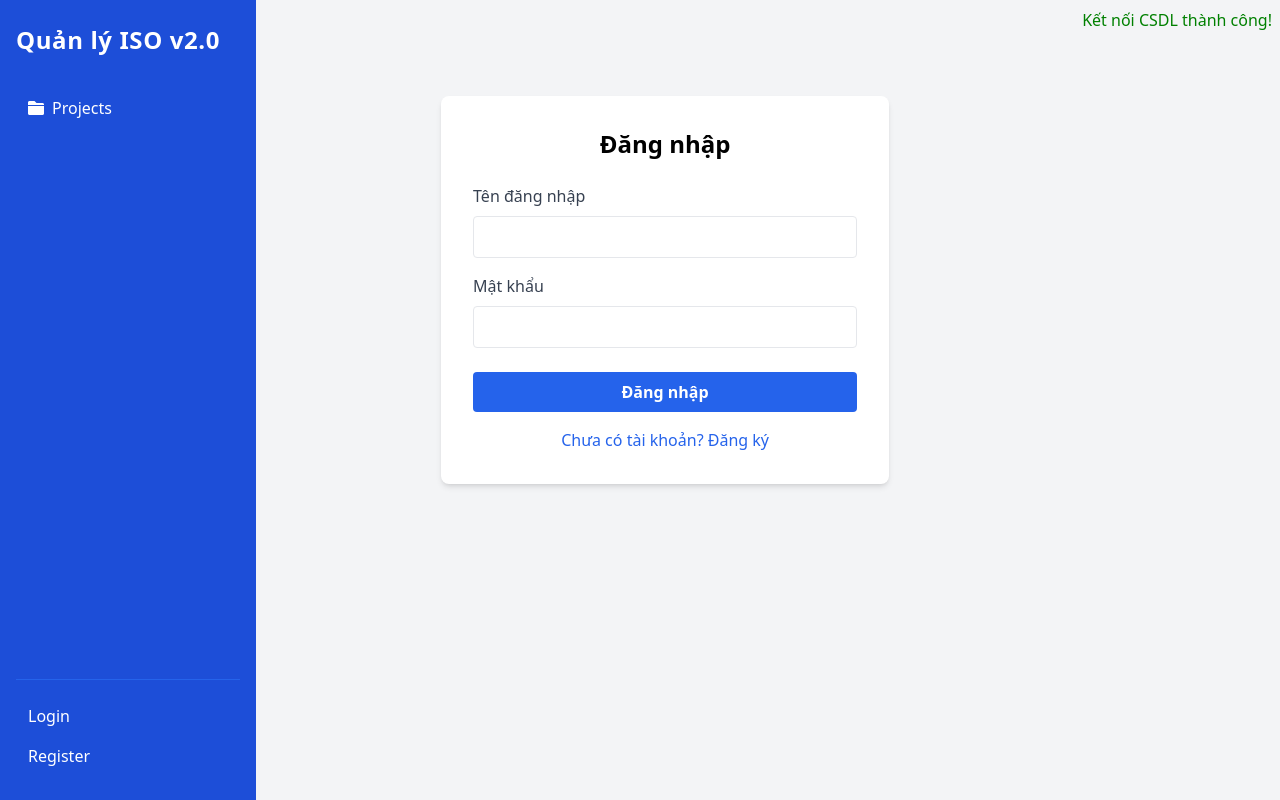
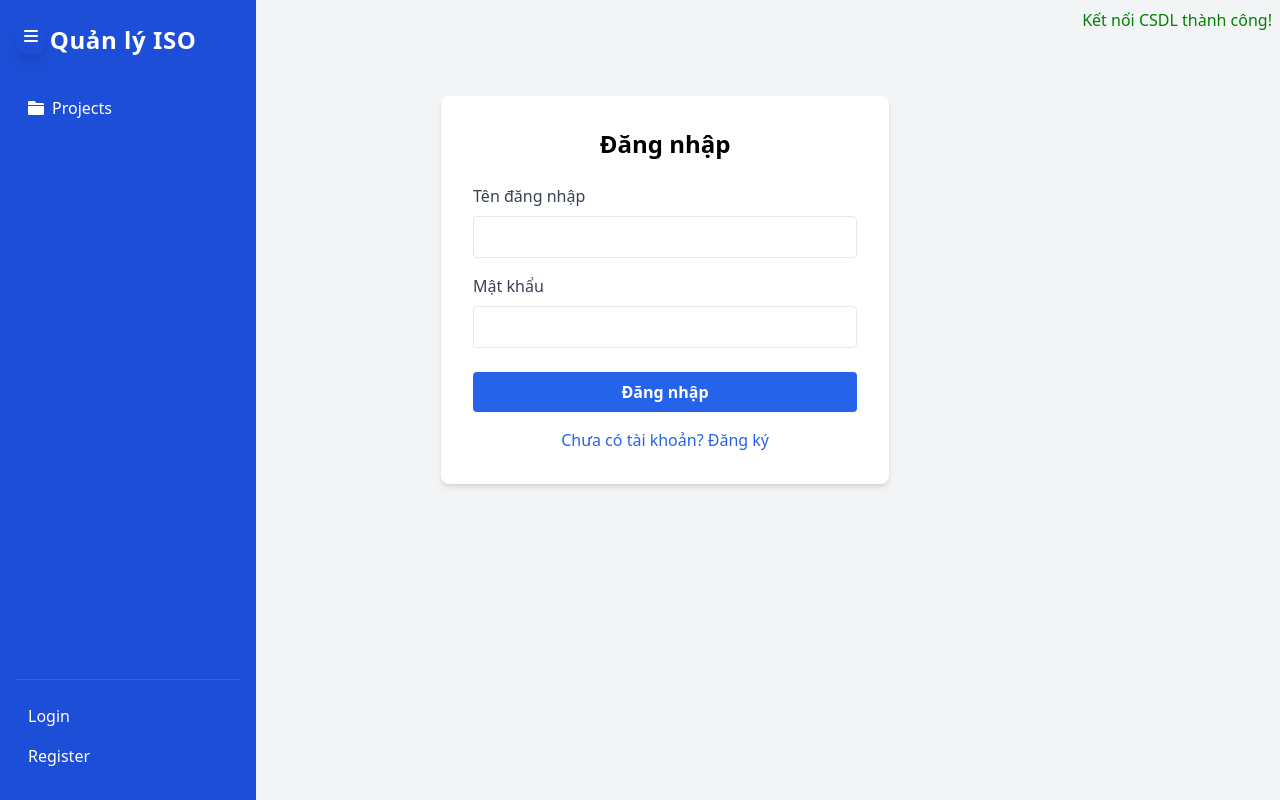
Before and after one commit to mylovetron2/iso2, a PHP site: page /project-management/views/auth/login.php in a window 1280 px wide. Run offline with PHP 8.4, Linux system fonts and the light colour scheme; some libraries are stand-ins or nearby versions.

Commit message:
Sidebar: main content auto-shrinks when sidebar is open on all screens

```diff
--- a/project-management/views/layouts/header.php
+++ b/project-management/views/layouts/header.php
@@ -10,12 +10,20 @@ require_once __DIR__ . '/../../config/constants.php';
     <script src="https://cdn.tailwindcss.com"></script>
     <link rel="stylesheet" href="https://cdnjs.cloudflare.com/ajax/libs/font-awesome/6.0.0/css/all.min.css">
 </head>
+
 <body class="bg-gray-100">
+<!-- Sidebar Toggle Button (mobile & desktop) -->
+<button id="sidebarToggle" class="fixed top-4 left-4 z-50 bg-blue-700 text-white p-2 rounded-full shadow-lg focus:outline-none" aria-label="Toggle Sidebar">
+    <i class="fas fa-bars"></i>
+</button>
 <div class="flex min-h-screen">
     <!-- Sidebar -->
-    <aside class="w-64 bg-blue-700 text-white flex flex-col py-6 px-4 min-h-screen">
-        <div class="mb-8">
-            <a href="index.php" class="text-2xl font-bold tracking-wide">Quản lý ISO v2.0</a>
+    <aside id="sidebar" class="w-64 bg-blue-700 text-white flex flex-col py-6 px-4 min-h-screen transition-transform duration-300 ease-in-out translate-x-0 fixed top-0 left-0 h-full z-40">
+        <div class="mb-8 flex items-center justify-between">
+            <a href="index.php" class="text-2xl font-bold tracking-wide">\n  Quản lý ISO </a>
+            <button id="sidebarClose" class="lg:hidden text-white text-xl focus:outline-none" aria-label="Close Sidebar">
+                <i class="fas fa-times"></i>
+            </button>
         </div>
         <nav class="flex-1">
             <ul class="space-y-2">
@@ -49,4 +57,50 @@ require_once __DIR__ . '/../../config/constants.php';
         </div>
     </aside>
     <!-- Main Content -->
-    <main class="flex-1 px-8 py-8">
+    <main id="mainContent" class="flex-1 px-8 py-8 transition-all duration-300">
+<script>
+    // Sidebar toggle logic
+    const sidebar = document.getElementById('sidebar');
+    const sidebarToggle = document.getElementById('sidebarToggle');
+    const sidebarClose = document.getElementById('sidebarClose');
+    function openSidebar() {
+        sidebar.classList.remove('translate-x-[-100%]');
+        sidebar.classList.add('translate-x-0');
+    }
+    function closeSidebar() {
+        sidebar.classList.remove('translate-x-0');
+        sidebar.classList.add('translate-x-[-100%]');
+    }
+    // Sidebar toggle luôn hoạt động trên mọi màn hình
+    if (sidebarToggle) {
+        sidebarToggle.addEventListener('click', function() {
+            if (sidebar.classList.contains('translate-x-0')) {
+                closeSidebar();
+            } else {
+                openSidebar();
+            }
+        });
+    }
+    if (sidebarClose) {
+        sidebarClose.addEventListener('click', closeSidebar);
+    }
+    // Sidebar luôn mở mặc định khi load trang
+    openSidebar();
+    // Đẩy main content sang phải khi sidebar mở, kéo về khi sidebar đóng trên mọi màn hình
+    function updateMainMargin() {
+        const main = document.getElementById('mainContent');
+        if (sidebar.classList.contains('translate-x-0')) {
+            main.style.marginLeft = '16rem';
+        } else {
+            main.style.marginLeft = '0';
+        }
+    }
+    if (sidebarToggle) {
+        sidebarToggle.addEventListener('click', updateMainMargin);
+    }
+    if (sidebarClose) {
+        sidebarClose.addEventListener('click', updateMainMargin);
+    }
+    window.addEventListener('resize', updateMainMargin);
+    updateMainMargin();
+</script>
```
